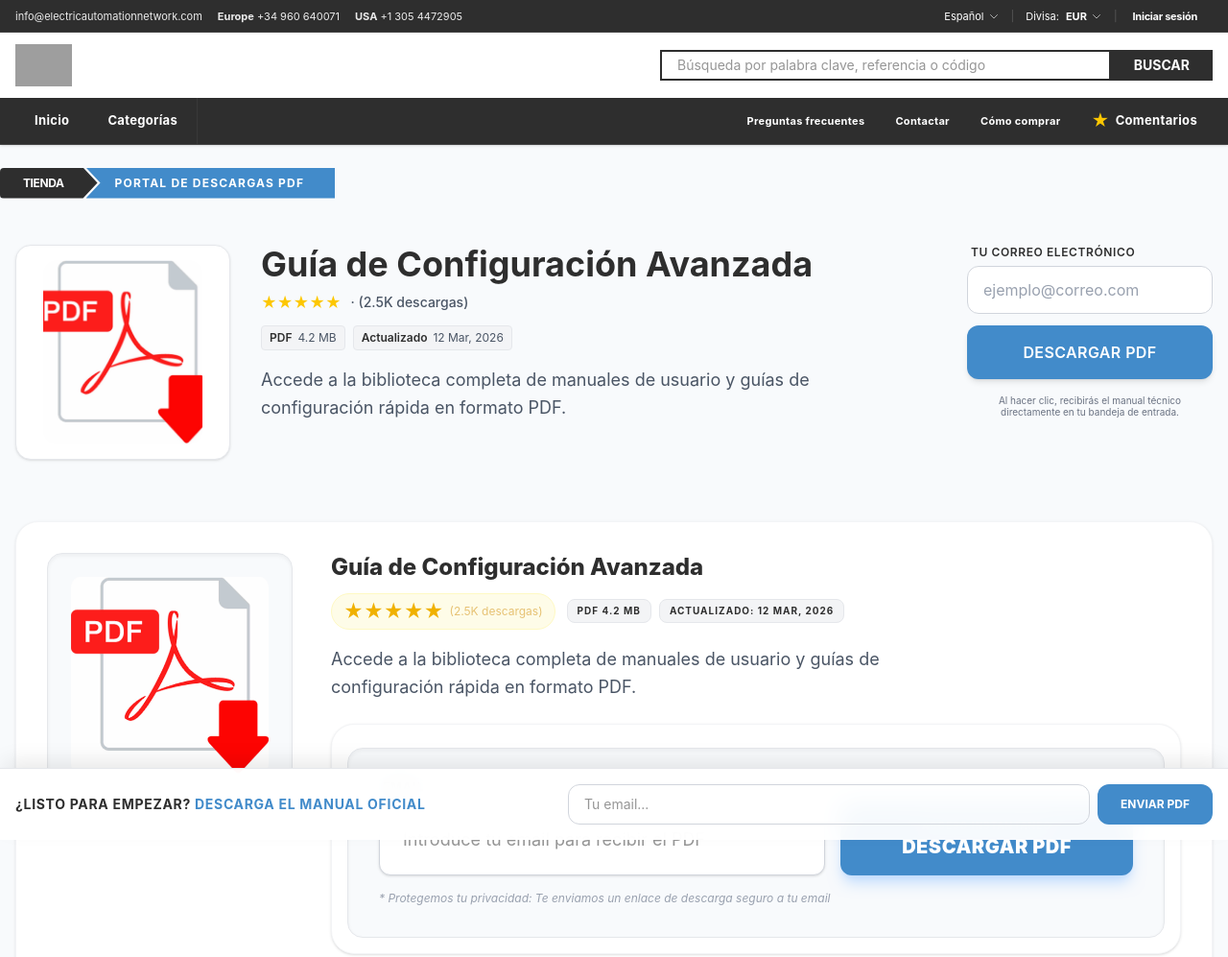
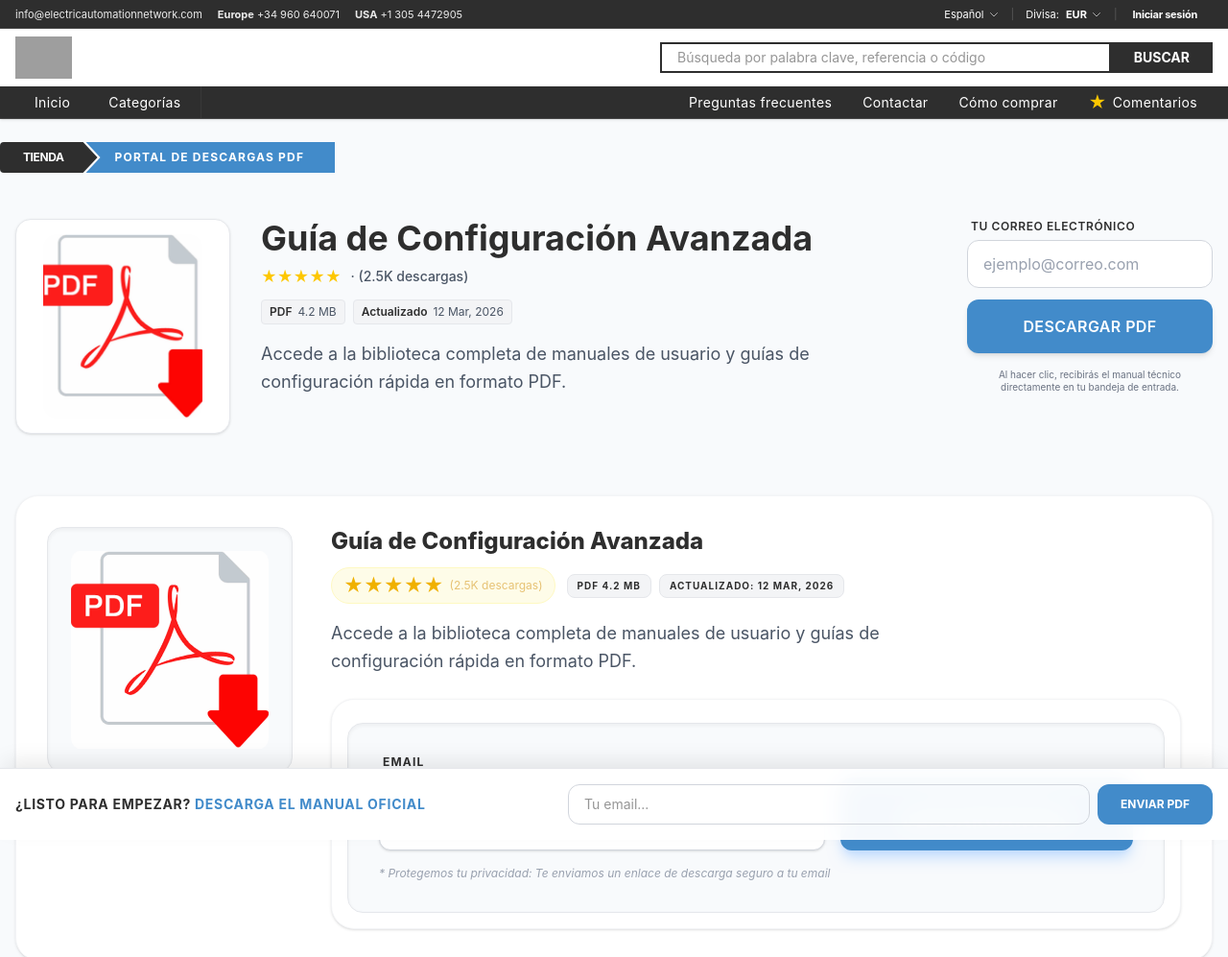
Before and after one commit to angelsandev/pdf-landing-gate, an Astro site: page / in a window 1280 px wide. Shown: the top 997 px of the page at 96% size. Built offline with nearby package versions, Linux system fonts and the light colour scheme; Astro itself is replaced by a stand-in of ours; grey boxes are pictures that could not be loaded.

Commit message:
### [V0.1.6] NavBar retocar elementos - 2026-3-20 - **Pruebas:** ✅ Todo ok. - **Pruebas:** ✅ `NavBar.astro` retocar alturas y padding, eliminar altura de textos individuales, exactamente igual que la pagina original.

```diff
--- a/src/components/navigation/MainHeader.astro
+++ b/src/components/navigation/MainHeader.astro
@@ -1,11 +1,11 @@
-<div class="bg-white py-3">
+<div class="bg-white py-2">
   <div class="container mx-auto px-4 flex flex-col md:flex-row justify-between items-center gap-4">
 
     <a href="/" class="shrink-0">
       <img
         src="/src/assets/logoES.webp"
         alt="Electric Automation Network"
-        class="h-10 md:h-11 w-auto object-contain"
+        class="h-14 md:h-11 w-auto object-contain"
       />
     </a>
 
--- a/src/components/navigation/Navbar.astro
+++ b/src/components/navigation/Navbar.astro
@@ -1,28 +1,29 @@
 <nav class="nav-ean">
   <div class="container mx-auto px-4">
-    <ul class="flex flex-wrap items-center text-white text-[13px] font-bold tracking-wide">
+    <ul class="flex flex-wrap items-center text-white text-[14px] tracking-wide">
 
-      <li class="hover:bg-white hover:text-ean-dark transition-all duration-200">
-        <a href="/" class="px-5 py-3.5 block">Inicio</a>
+      <li class=" transition-all duration-200">
+        <a href="/" class="px-5 py-1.5 block hover:underline underline-offset-4 decoration-1">Inicio</a>
       </li>
-      <li class="hover:bg-white hover:text-ean-dark transition-all duration-200 border-r border-white/5">
-        <a href="/categorias" class="px-5 py-3.5 block">Categorías</a>
+      <li class=" transition-all duration-200 border-r border-white/5">
+        <a href="/categorias" class="px-5 py-1.5 block hover:underline underline-offset-4 decoration-1">Categorías</a>
       </li>
 
       <div class="grow"></div>
 
-      <li class="hover:bg-white hover:text-ean-dark transition-all duration-200 hidden md:block">
-        <a href="#" class="px-4 py-3.5 block text-[11px]">Preguntas frecuentes</a>
+      <li class=" transition-all duration-200 hidden md:block">
+        <a href="#" class="px-4 py-1.5 block hover:underline underline-offset-4 decoration-1">Preguntas frecuentes</a>
       </li>
-      <li class="hover:bg-white hover:text-ean-dark transition-all duration-200">
-        <a href="#" class="px-4 py-3.5 block text-[11px]">Contactar</a>
+      <li class=" transition-all duration-200">
+        <a href="#" class="px-4 py-1.5 block hover:underline underline-offset-4 decoration-1">Contactar</a>
       </li>
-      <li class="hover:bg-white hover:text-ean-dark transition-all duration-200 hidden sm:block">
-        <a href="#" class="px-4 py-3.5 block text-[11px]">Cómo comprar</a>
+      <li class=" transition-all duration-200 hidden sm:block">
+        <a href="#" class="px-4 py-1.5 block hover:underline underline-offset-4 decoration-1">Cómo comprar</a>
       </li>
-      <li class="hover:bg-white hover:text-ean-dark transition-all duration-200 flex items-center">
-        <a href="#" class="px-4 py-3.5 flex items-center gap-1.5">
-          <span class="text-yellow-400 text-lg leading-none">★</span> Comentarios
+      <li class=" transition-all duration-200 flex items-center">
+        <a href="#" class="px-4 py-1.5 flex items-center gap-1.5 ">
+          <span class="text-yellow-400 text-lg leading-none">★</span>
+          <span class="hover:underline underline-offset-4 decoration-1"> Comentarios</span>
         </a>
       </li>
     </ul>
--- a/src/components/navigation/TopBar.astro
+++ b/src/components/navigation/TopBar.astro
@@ -14,7 +14,7 @@ const currentCurrency =
 ---
 
 <div class="nav-ean text-[11px]">
-  <div class="container mx-auto px-4 flex justify-between items-center h-8">
+  <div class="container mx-auto px-4 flex justify-between items-center h-7">
     <div class="hidden lg:flex items-center gap-4 text-white/90">
       <span
         class="hover:text-white transition-colors cursor-default select-none"
```
Also changed, not shown: CHANGELOG.md.
